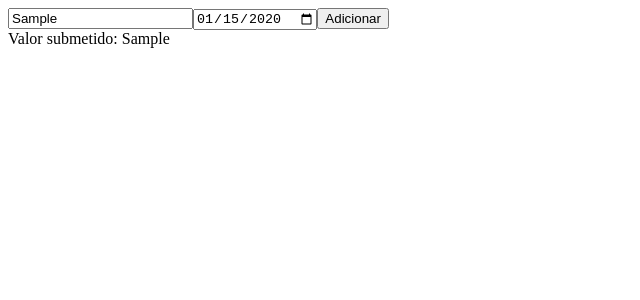
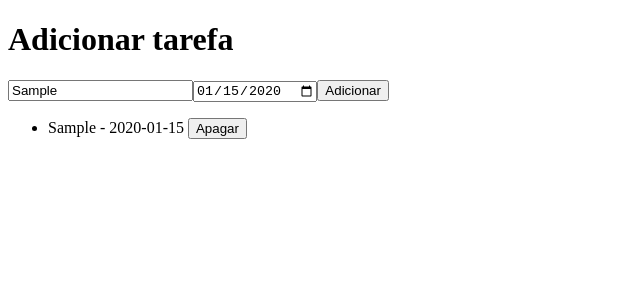
Before and after one commit to conradogui/own-projects, a React (Vite) app in the folder project_7/blog_test/: page / in a window 1280 px wide. Both pictures are taken after typing "Sample", "2020-01-15" into the empty fields and a click on the button "Adicionar". Shown: the top 300 px of the page, without its empty margins (0-640 px from the left). Built offline with nearby package versions, Linux system fonts and the light colour scheme.

Commit message:
ajustando input e local da tarefa

```diff
--- a/project_7/blog_test/src/App.jsx
+++ b/project_7/blog_test/src/App.jsx
@@ -6,12 +6,11 @@ import ToDo from './components/ToDo'
 function App() {
   const [tarefa, setTarefa] = useState('')
   const [data, setData] = useState('')
-  const [submittedValue, setSubmittedValue] = useState('')
+  const [historico, setHistorico] = useState([])
 
-  const mostraTarefa = (e) => {
+  const mostraTarefas = (e) => {
     setTarefa(e.target.value)
   }
-
   const mostraData = (e) => {
     setData(e.target.value)
   }
@@ -20,7 +19,7 @@ function App() {
     <div className="app">
       <div className='container'>
         <div className="add_tarefa">
-            <ToDo mostraTarefa={mostraTarefa} tarefa={tarefa} mostraData={mostraData} data={data} submittedValue={submittedValue} setSubmittedValue={setSubmittedValue} />
+            <ToDo mostraTarefas={mostraTarefas} tarefa={tarefa} historico={historico} setHistorico={setHistorico} data={data} mostraData={mostraData} />
         </div>
       </div>
     </div>
--- a/project_7/blog_test/src/components/ToDo.jsx
+++ b/project_7/blog_test/src/components/ToDo.jsx
@@ -1,23 +1,25 @@
-const ToDo = ({mostraTarefa, tarefa, mostraData, data, submittedValue, setSubmittedValue}) => {
-
+const ToDo = ({mostraTarefas, tarefa, historico, setHistorico, data, mostraData}) => {
 
     const handleSubmit = (e) => {
         e.preventDefault()
-        setSubmittedValue(tarefa, data)
+        setHistorico([...historico, tarefa + ' - ' + data])
     }
 
   return (
     <div>
+      <h1>Adicionar tarefa</h1>
         <form action="" onSubmit={handleSubmit} >
-            <input type="text" name="tarefa" id="tarefa" value={tarefa} onChange={mostraTarefa}/>
+            <input type="text" name="tarefa" id="tarefa" value={tarefa} onChange={mostraTarefas}/>
             <input type="date" name="data" id="data" value={data} onChange={mostraData} />
             <button>Adicionar</button>
         </form>
-        {submittedValue && (
         <div>
-          Valor submetido: {submittedValue}
-        </div>
-      )}
+        <ul>
+          {historico.map((valor, index) => (
+            <li key={index}>{valor} <button>Apagar</button></li>
+          ))}
+        </ul>
+      </div>
     </div>
   )
 }
```
